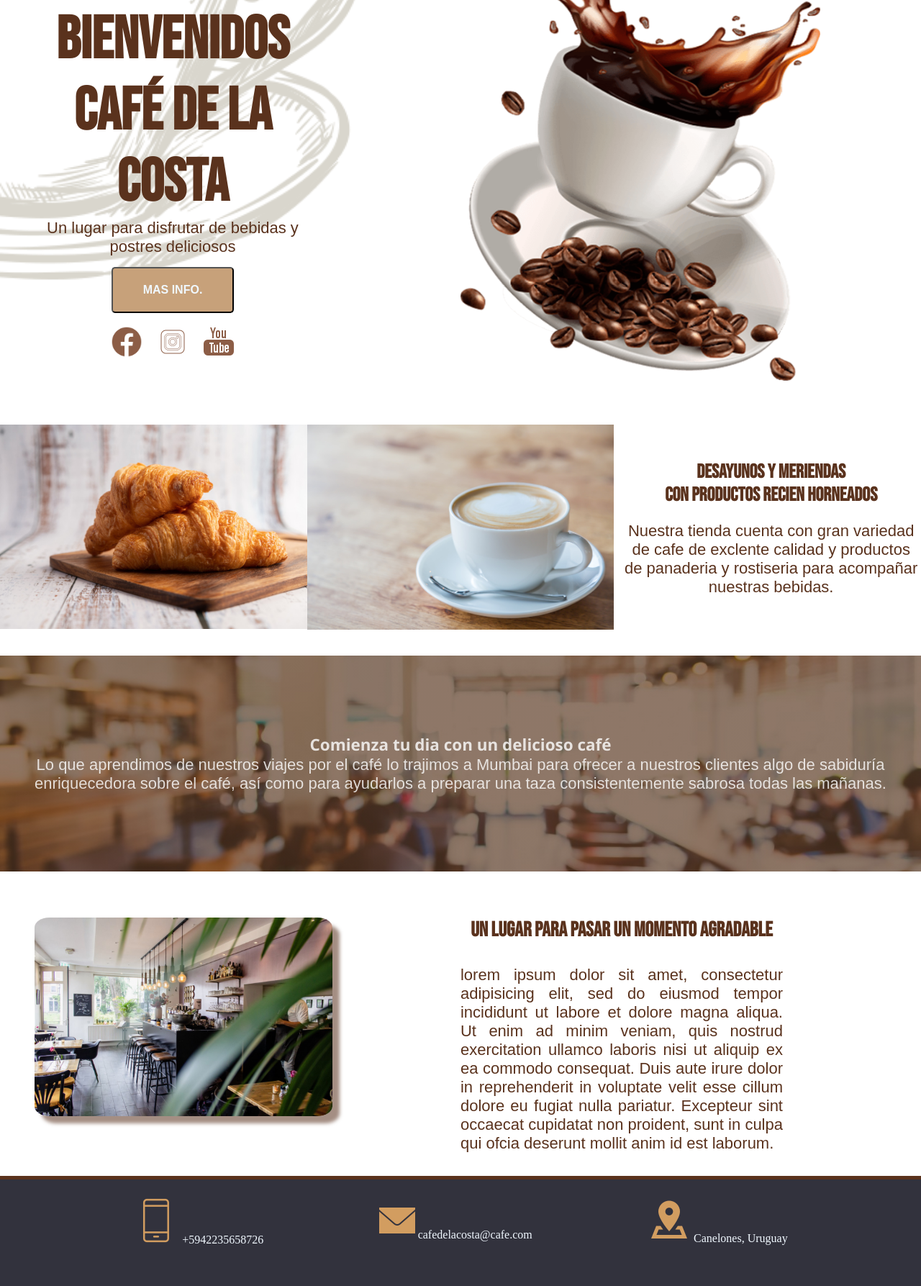
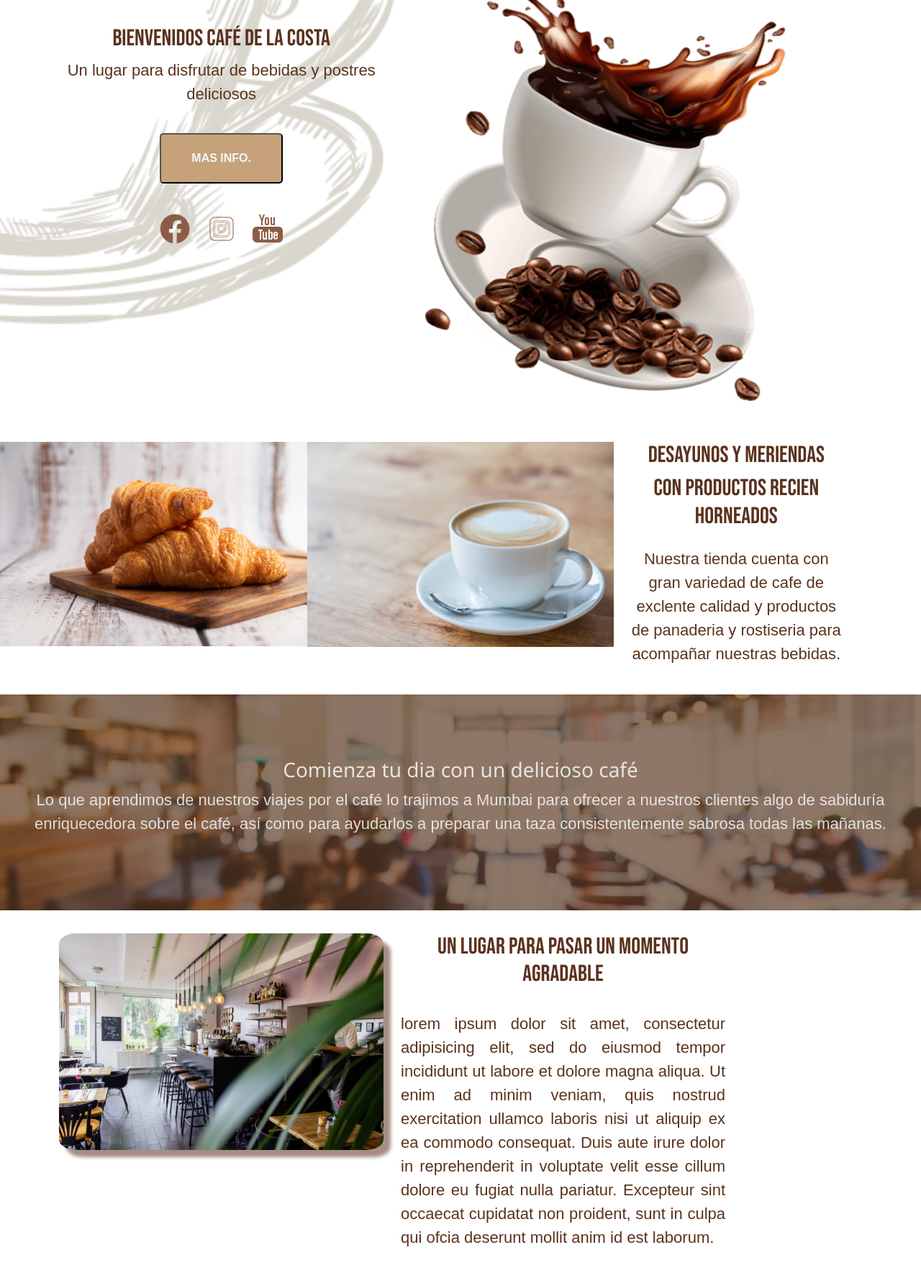
Before and after one commit to MarceloCarabajal88/cafeteria-carabajal, a plain HTML site: page index.html in a window 1280 px wide. Shown: the part 251-2038 px from the top of the page at 72% size. Drawn offline with nearby package versions, Linux system fonts and the light colour scheme.

Commit message:
Se agrego Bootstrap al proyecto, se aplico el sistema de grillas en secciones de la pagina index y estilos

```diff
--- a/css/estilos.css
+++ b/css/estilos.css
@@ -145,24 +145,6 @@
 
 
 
-.gridmain{
-    display: grid;
-   margin:0px;
-    grid-template-columns: 1fr 1fr 1fr 1fr 1fr 1fr;
-    grid-template-rows: auto;
-    grid-gap: 15px;
-    grid-template-areas:
-        "texto1 texto1 texto1 img1 img1 img1"
-        "menu1img menu1img menu2img menu2img textmenu textmenu"
-        "banner banner banner banner banner banner"
-        "imglocal imglocal imglocal textolocal textolocal textolocal"
-    ;
-    column-gap: 0rem;
-    /*Separacion*/
-    row-gap: 2rem;
-    /*gap:2px 2px;   PARA Abreviar separacion*/
-}
-
 
 
 .sectionprincipal__texto {
@@ -171,7 +153,6 @@
     text-align: center;
     grid-area: texto1;
     margin-left: 3rem;
-    width: 60%;
     margin-top: 2rem;
     color: #5a321d;
     font-size: 55px;
@@ -236,29 +217,29 @@
 }
 
 
-.menu1img{
-
-    grid-area: menu1img;
-
-
-
-
-}
+
 .Menus__img img{
     width: 100%;
     height: auto;
-}
+
+}
+.Menus__img{
+   margin-left: 0px;
+   padding-left: 0px;
+   padding-right: 0px;
+}
+
 .Menus__img:hover{
 
     transform: scale(1.1);
 
 }
-.menu2img{
-    grid-area: menu2img;
-
-
-}
-
+
+.containerfull{
+    width: 100%;
+    margin-top: 2rem;
+    margin-bottom: 2rem;
+}
 
 
 
@@ -313,10 +294,8 @@
 
 
 .local__img {
-    grid-area: imglocal;
-    margin-top: 2rem;
-    margin-bottom: 2rem;
-    margin-left: 3rem;
+
+
 
 
 }
@@ -325,7 +304,8 @@
 
 
 .local__img img {
-    width: 70%;
+      margin-top: 2rem;
+    width: 100%;
     height: auto;
     object-fit: cover;
     box-shadow: 10px 10px 5px 0px rgba(90, 50, 29, 0.55);
@@ -334,10 +314,9 @@
 }
 
 .local__texto {
-    grid-area: textolocal;
+
     margin-top: 2rem;
 
-width :70%;
     text-align: justify;
 
     color: rgba(90, 50, 29, 1);
@@ -1512,27 +1491,6 @@
     /*SECCION PRINCIPAL TAZA DE CAFE TITULOS EN MODO RESPONSIVE CEL*/
 
 
-.gridmain{
-    display: grid;
-   margin:0px;
-    grid-template-columns: 1fr;
-    grid-template-rows:auto;
-    grid-gap: 0px;
-    grid-template-areas:
-        "texto1"
-        "img1"
-        "menu1img"
-        "menu2img"
-        "textmenu"
-        "banner"
-        "imglocal"
-        "textolocal"
-    ;
-
-    /*Separacion*/
-    row-gap: 0px;
-    /*gap:2px 2px;   PARA Abreviar separacion*/
-}
 
 
 
--- a/index.html
+++ b/index.html
@@ -5,7 +5,9 @@
 	<meta name="viewport" content="width=device-width, initial-scale=1.0">
 	<link rel="shortcut icon" href="assets/img/favicon-32x32.png">
 	<title>Cafe de la Costa</title>
-	<!-- Cargo hoja de estilos -->
+	<!-- Cargo BOOTSTRAP CDN-->
+	<link href="https://cdn.jsdelivr.net/npm/bootstrap@5.2.0/dist/css/bootstrap.min.css" rel="stylesheet">
+	<!-- Cargo Mi hoja de estilo -->
 	<link rel="stylesheet" href="./css/estilos.css">
 
 
@@ -48,11 +50,11 @@
 	<!-- cierre de fila logo + nav -->
 
 
-<main class="gridmain">
+<main>
 
-
-
-<div class="sectionprincipal__texto">
+<div class="containerfull">
+<div class="row">
+<div class="sectionprincipal__texto col-xs-12 col-md-6 col-lg-5">
 	<div>
 	<h2> Bienvenidos Café de la Costa</h2>
 	<p>Un lugar para disfrutar de bebidas y postres deliciosos</p>
@@ -66,10 +68,13 @@
 	</div>
 </div>
 
-	<div class="SeccionPrincipal__img">
+<div class="SeccionPrincipal__img col-xs-12 col-md-5 col-lg-5">
 		<img src="./assets/img/img_01.png">
 
-	</div>
+</div>
+
+</div>
+</div><!--Cierre del container -->
 
 
 
@@ -78,24 +83,22 @@
 
 
 
+<div class="container-fluid">
+<div class="row my-4">
 
 
+		<div class="Menus__img col-lg-4 col-md-4 col-xs-12"><!-- Primer contenedor imagen de bocados con redireccion a MENU bocados -->
 
-
-
-
-		<div class="Menus__img menu1img"><!-- Primer contenedor imagen de bocados con redireccion a MENU bocados -->
-
-			<img src="./assets/img/bocados.jpg">
+			<img class="img-fluid" src="./assets/img/bocados.jpg">
 <a href="pages/menu.html#bocados"></a>
 		</div>
 
-	<div class="Menus__img menu2img"><!-- 2do contenedor imagen de Te o cafe con redireccion a MENU te o cafe -->
-		<img src="./assets/img/bebidas.jpg">
+	<div class="Menus__img col-lg-4 col-md-4 col-xs-12"><!-- 2do contenedor imagen de Te o cafe con redireccion a MENU te o cafe -->
+		<img class="img-fluid" src="./assets/img/bebidas.jpg">
 			<a href="pages/menu.html#bebidas"></a>
 	</div>
 
-    <div class="Menus__texto textmenu"><!-- 3er contenedor con texto -->
+    <div class="Menus__texto textmenu col-lg-3 col-md-4 col-xs-12"><!-- 3er contenedor con texto -->
 		<h2>Desayunos y Meriendas</h2>
 		<h2> Con Productos recien horneados</h2>
 		<p>Nuestra tienda cuenta con gran variedad de cafe de exclente
@@ -105,8 +108,8 @@
 
 
  	</div>
-
-
+</div><!--Cierre de la row de bootstrap -->
+</div>
 
 	<section class="imgbanner">
 
@@ -129,12 +132,14 @@
 
 
 
+		<div class="container">
+			<div class="row">
 
 			<!--Seccion de imagen del Local Con texto referente al lugar -->
-			<div class="local__img" >
+			<div class="local__img col-md-6 col-lg-5 col-xs-12">
 				<img src="./assets/img/cafelocal.jpg" alt="Imagen del local cafe de la costa">
 			</div>
-		<div class="local__texto">
+		<div class="local__texto col-md-6 col-lg-5 col-xs-12">
 
 			<h2>Un Lugar para pasar un momento agradable</h2>
 			<p>lorem ipsum dolor sit amet, consectetur adipisicing elit, sed do
@@ -148,6 +153,8 @@
 				</p>
 		</div>
 
+	</div>
+	</div>
 
 
 </main><!-- Cierre del main -->
@@ -209,5 +216,8 @@
 		</div>
 
 	</footer>
+	<script src="https://cdn.jsdelivr.net/npm/@popperjs/core@2.11.5/dist/umd/popper.min.js" integrity="sha384-Xe+8cL9oJa6tN/veChSP7q+mnSPaj5Bcu9mPX5F5xIGE0DVittaqT5lorf0EI7Vk" crossorigin="anonymous"></script>
+<script src="https://cdn.jsdelivr.net/npm/bootstrap@5.2.0/dist/js/bootstrap.min.js" integrity="sha384-ODmDIVzN+pFdexxHEHFBQH3/9/vQ9uori45z4JjnFsRydbmQbmL5t1tQ0culUzyK" crossorigin="anonymous"></script>
+
 </body>
 </html>
```
